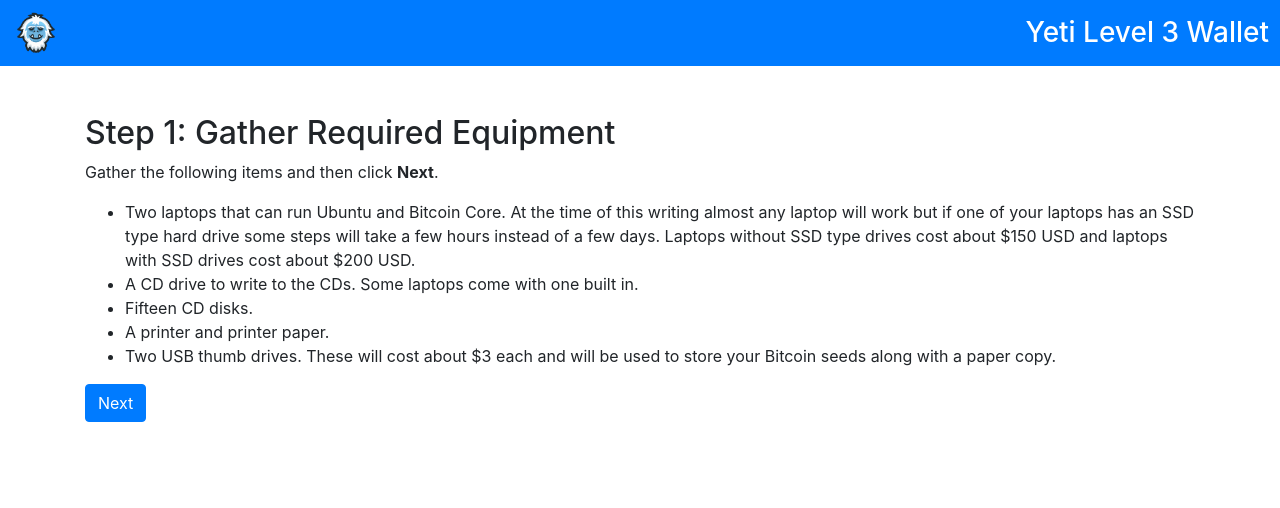
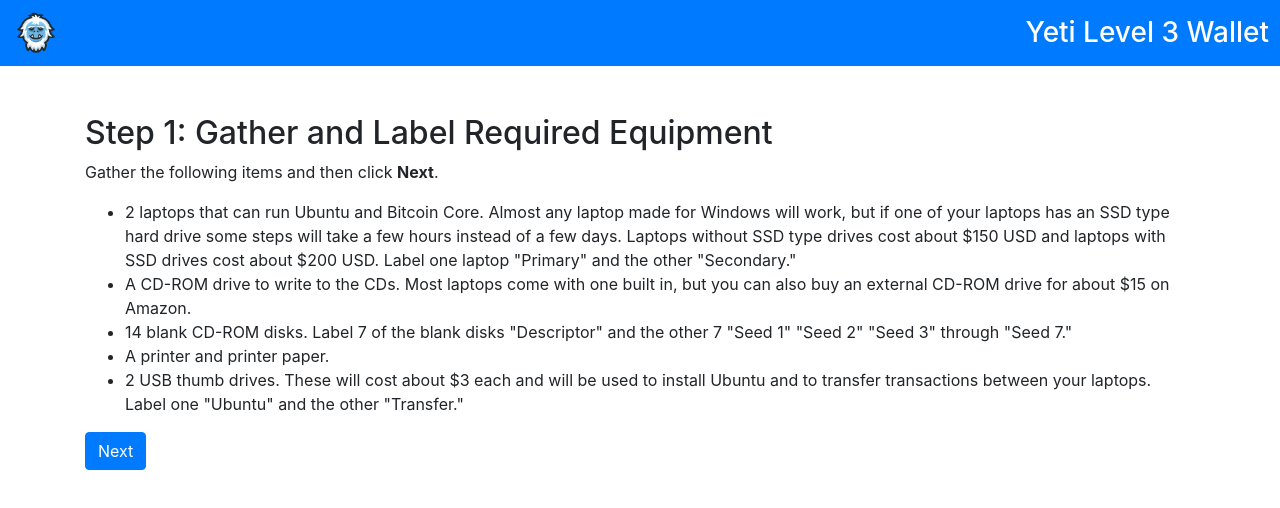
Before and after one commit to JWWeatherman/yetihosted, a Vue app: page /Cold/step1 in a window 1280 px wide. Shown: the top 508 px of the page. Built offline with nearby package versions, Linux system fonts and the light colour scheme; what vue-default-value would draw is missing.

Commit message:
Updated text for 2.0

```diff
--- a/src/components/YetiColdStartup1.vue
+++ b/src/components/YetiColdStartup1.vue
@@ -2,14 +2,14 @@
   <div>
     <navbarcold></navbarcold>
     <div class="container" style="margin-top: 3rem;">
-      <h2>Step 1: Gather Required Equipment</h2>
+      <h2>Step 1: Gather and Label Required Equipment</h2>
       <p>Gather the following items and then click <b>Next</b>.</p>
         <ul>
-            <li>Two laptops that can run Ubuntu and Bitcoin Core. At the time of this writing almost any laptop will work but if one of your laptops has an SSD type hard drive some steps will take a few hours instead of a few days. Laptops without SSD type drives cost about $150 USD and laptops with SSD drives cost about $200 USD.</li>
-            <li>A CD drive to write to the CDs. Some laptops come with one built in.</li>
-            <li>Fifteen CD disks.</li>
+            <li>2 laptops that can run Ubuntu and Bitcoin Core. Almost any laptop made for Windows will work, but if one of your laptops has an SSD type hard drive some steps will take a few hours instead of a few days. Laptops without SSD type drives cost about $150 USD and laptops with SSD drives cost about $200 USD. Label one laptop "Primary" and the other "Secondary."</li>
+            <li>A CD-ROM drive to write to the CDs. Most laptops come with one built in, but you can also buy an external CD-ROM drive for about $15 on Amazon.</li>
+            <li>14 blank CD-ROM disks. Label 7 of the blank disks "Descriptor" and the other 7 "Seed 1" "Seed 2" "Seed 3" through "Seed 7."</li>
             <li>A printer and printer paper.</li>
-            <li>Two USB thumb drives. These will cost about $3 each and will be used to store your Bitcoin seeds along with a paper copy.</li>
+            <li>2 USB thumb drives. These will cost about $3 each and will be used to install Ubuntu and to transfer transactions between your laptops. Label one "Ubuntu" and the other "Transfer."</li>
         </ul>
       <input v-on:click="click" class="btn btn-primary" type="submit" id="next" value="Next">
     </div>
--- a/src/components/YetiColdStartup2.vue
+++ b/src/components/YetiColdStartup2.vue
@@ -5,12 +5,9 @@
       <h2>Step 2: Install Ubuntu and Label Laptops</h2>
       <p>Install Ubuntu on both laptops following these rules and then click <b>Next</b>.</p>
       <ul>
-          <li>Use the Long Term Support (LTS) Version of Ubuntu. This is currently 20.04 and is at the top of the download page. We can not guarantee that Yeticold will work with any other Ubuntu version.</li>
+          <li>Use the Long Term Support (LTS) Version of Ubuntu. This is currently 20.04 and is at the top of the download page.</li>
           <li>Delete and erase all existing partitions using the Disk Utility that you can access by selecting "Try Ubuntu" before installing Ubuntu.</li>
-          <li>Use one of your USB drives to create a Bootable Ubuntu drive.</li>
           <li>Use only trustworthy guides such as this one: <a href="https://tutorials.ubuntu.com/tutorial/tutorial-install-ubuntu-desktop#0">Install Ubuntu</a>.</li>
-          <li>Using a marker label one laptop <b>Primary</b> and the other laptop <b>Secondary</b>. The primary laptop will be a receive only device and the secondary laptop will handle private keys. The primary will also be the laptop we download the Blockchain to so it should be a laptop with an SSD type hard drive.</li>
-          <li>Also label a single USB drive <b>Transfer</b> to be used for moving the PSBTs around.</li>
       </ul>
       <input v-on:click="click" class="btn btn-primary" type="submit" id="next" value="Next">
     </div>
```
